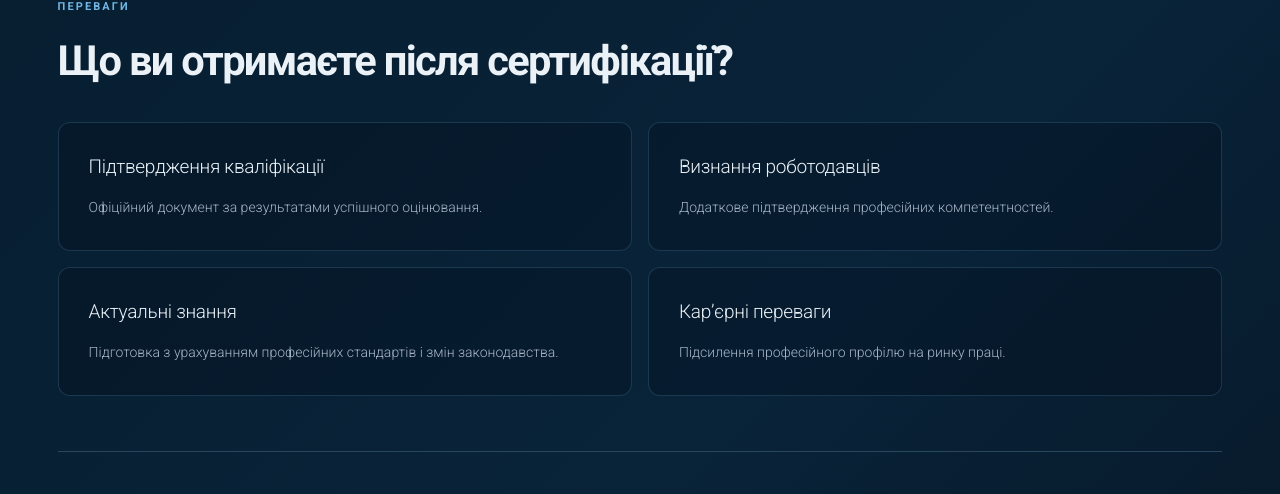
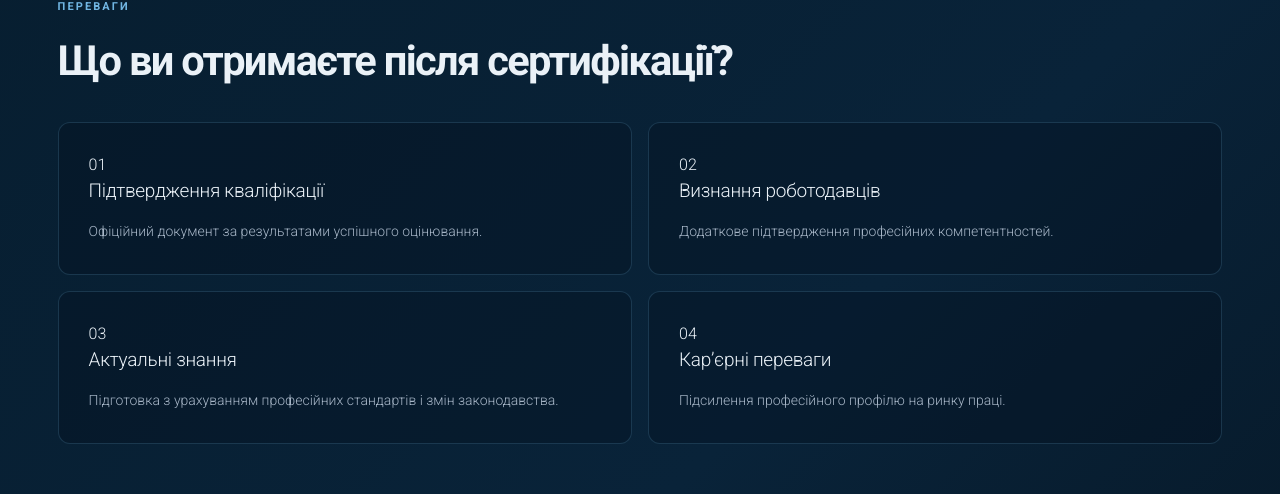
Before and after one commit to dnagorna3817-spec/website_akc_main, a Next.js app: page /expertise/qualification in a window 1280 px wide. Shown: the part 3240-3734 px from the top of the page. Built offline with nearby package versions, Linux system fonts and the light colour scheme.

Commit message:
Number qualification benefit cards

```diff
--- a/app/expertise/[slug]/page.tsx
+++ b/app/expertise/[slug]/page.tsx
@@ -554,11 +554,11 @@ export default async function ServicePage({ params }: { params: Promise<{ slug:
         <section className={qualification.qBand}>
           <div className={qualification.qInner}>
             <p className={qualification.qEyebrow}>ПЕРЕВАГИ</p><h2>Що ви отримаєте після сертифікації?</h2>
-            <div className={qualification.qInfoGrid}>
-              <article><h3>Підтвердження кваліфікації</h3><p>Офіційний документ за результатами успішного оцінювання.</p></article>
-              <article><h3>Визнання роботодавців</h3><p>Додаткове підтвердження професійних компетентностей.</p></article>
-              <article><h3>Актуальні знання</h3><p>Підготовка з урахуванням професійних стандартів і змін законодавства.</p></article>
-              <article><h3>Кар’єрні переваги</h3><p>Підсилення професійного профілю на ринку праці.</p></article>
+            <div className={`${qualification.qInfoGrid} ${qualification.qBenefitGrid}`}>
+              <article><span className={qualification.qBenefitNumber}>01</span><h3>Підтвердження кваліфікації</h3><p>Офіційний документ за результатами успішного оцінювання.</p></article>
+              <article><span className={qualification.qBenefitNumber}>02</span><h3>Визнання роботодавців</h3><p>Додаткове підтвердження професійних компетентностей.</p></article>
+              <article><span className={qualification.qBenefitNumber}>03</span><h3>Актуальні знання</h3><p>Підготовка з урахуванням професійних стандартів і змін законодавства.</p></article>
+              <article><span className={qualification.qBenefitNumber}>04</span><h3>Кар’єрні переваги</h3><p>Підсилення професійного профілю на ринку праці.</p></article>
             </div>
             <div className={qualification.qCertificateResult}><div className={qualification.qResult}><p className={qualification.qEyebrow}>РЕЗУЛЬТАТ ОЦІНЮВАННЯ</p><h2>Після успішного іспиту ви отримаєте сертифікат</h2><p>Сертифікат фахівця про присвоєння або підтвердження професійної кваліфікації. Точна назва документа залежить від обраної кваліфікації.</p></div><CertificateShowcase /></div>
           </div>
```
